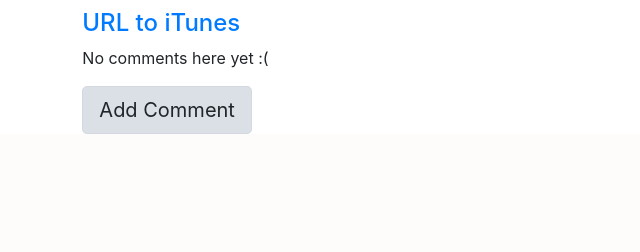
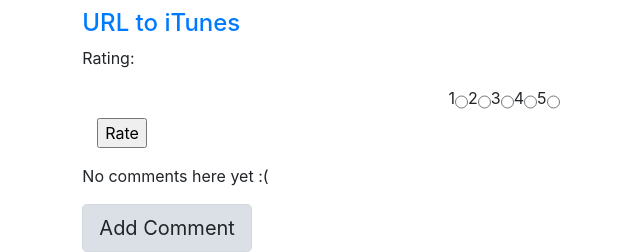
Before and after one commit to AleksSG/Web-App, a Django app: template templates/MediaApp/song_info.html in a window 1280 px wide. Shown: the part 685-937 px from the top of the page, without its empty margins (136-776 px from the left). Before the commit the page ends 819 px from the top, so only its background shows below. Run offline with Django 3.2, Linux system fonts and the light colour scheme; the template is opened without the code that fills it, so the values that code supplies are empty; parts of the project's set-up code (start-up, migrations or seed data) failed here and were passed over; some libraries are stand-ins or nearby versions.

Commit message:
rating html does nothing

```diff
--- a/templates/MediaApp/song_info.html
+++ b/templates/MediaApp/song_info.html
@@ -8,6 +8,19 @@
 <h4><b>Genre:</b> <i>{{song.genre}}</i> </h4>
 <a href={{song.url_info}}><h4>URL to iTunes</h4> </a>
 
+<p>Rating:</p>
+<div class="container">
+        <div class="starrating risingstar d-flex justify-content-center flex-row-reverse">
+            <input type="radio" id="star5" name="rating" value="5" /><label for="star5" title="5 star">5</label>
+            <input type="radio" id="star4" name="rating" value="4" /><label for="star4" title="4 star">4</label>
+            <input type="radio" id="star3" name="rating" value="3" /><label for="star3" title="3 star">3</label>
+            <input type="radio" id="star2" name="rating" value="2" /><label for="star2" title="2 star">2</label>
+            <input type="radio" id="star1" name="rating" value="1" /><label for="star1" title="1 star">1</label>
+        </div>
+         <input type="submit" value="Rate" />
+  </div>
+</p>
+
 {% for song_comment in comments %}
     <strong>{{ song_comment.user }}</strong>
     <p>{{ song_comment.content }}</p>
```
